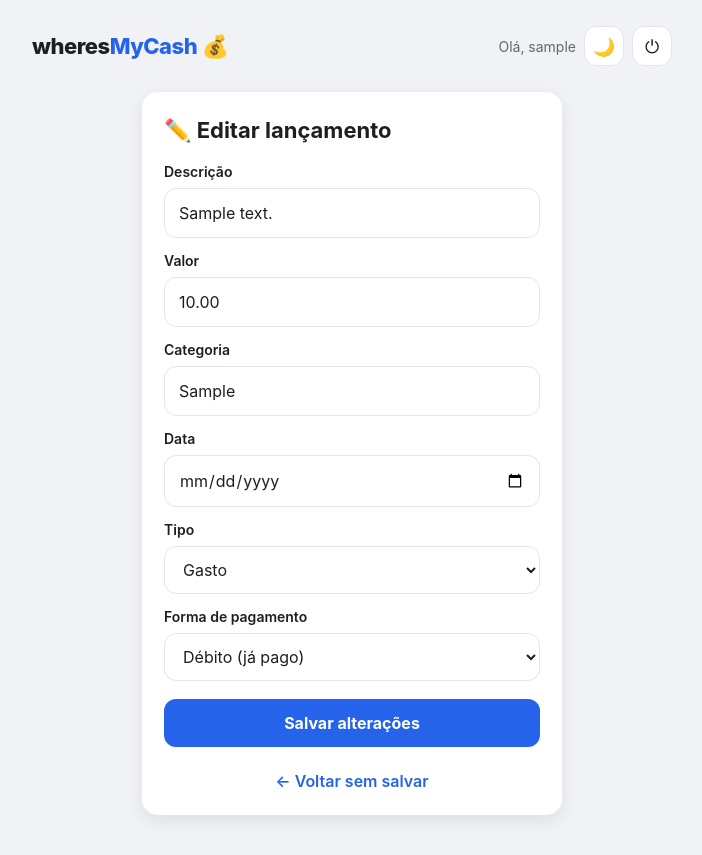
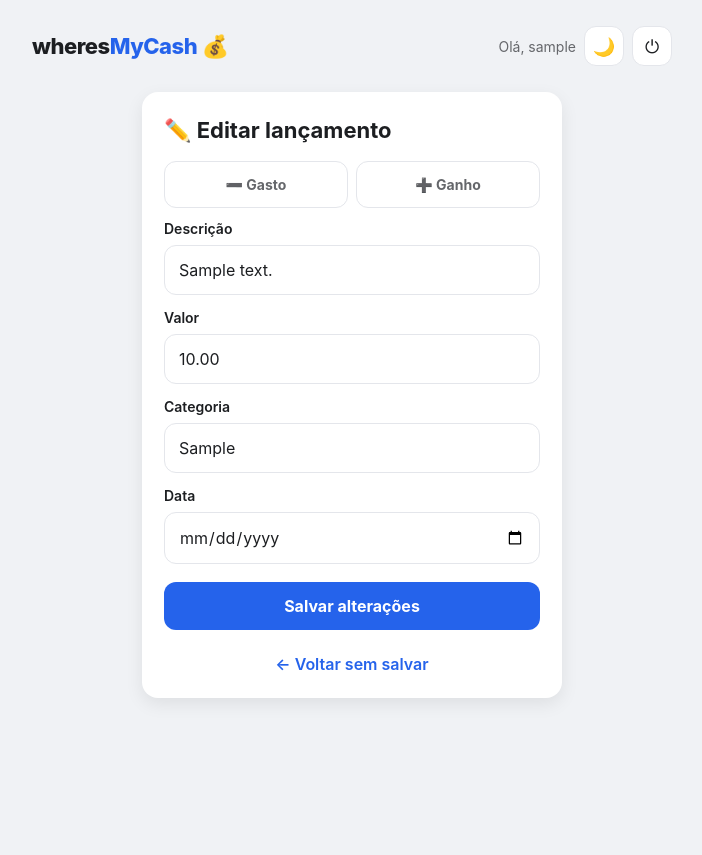
Before and after one commit to wotocoskig/whereMyCash, a Flask app: page /editar/1 in a window 1280 px wide. Shown: the whole page, without its empty margins (288-990 px from the left). After the commit the page ends 701 px from the top, so only its background shows below. Run offline with Flask 3, Linux system fonts and the light colour scheme; the visitor is signed in with stand-in values (Sample User, id 1); tables that the repository leaves empty hold one stand-in row (values such as "Sample post").

Commit message:
feat: seletor de tipo (Ganho/Gasto) em dois botoes no topo do formulario
- Substitui o dropdown por um seletor segmentado com botoes coloridos
- Gasto destaca em vermelho, Ganho em verde; mais intuitivo e limpo
- CSS do seletor compartilhado no base.html (home e edicao)
- Forma de pagamento continua aparecendo so quando o tipo e Gasto

```diff
--- a/templates/base.html
+++ b/templates/base.html
@@ -80,6 +80,18 @@
         .muted { color: var(--muted); }
         .receita { color: var(--receita); font-weight: 700; }
         .despesa { color: var(--despesa); font-weight: 700; }
+        /* Seletor de tipo (Gasto/Ganho) em dois botões */
+        .toggle-tipo { display: flex; gap: 8px; margin: 4px 0 10px; }
+        .toggle-tipo input { position: absolute; opacity: 0; width: 0; height: 0; pointer-events: none; }
+        .toggle-tipo .opt {
+            flex: 1; margin: 0; text-align: center; padding: 12px; border-radius: 12px;
+            border: 1.5px solid var(--border); background: var(--card-bg); color: var(--muted);
+            font-weight: 700; cursor: pointer; user-select: none; transition: all 0.15s ease;
+        }
+        .toggle-tipo .opt:hover { border-color: var(--muted); }
+        .toggle-tipo input:checked + .opt-gasto { border-color: var(--despesa); color: var(--despesa); background: rgba(220, 38, 38, 0.12); }
+        .toggle-tipo input:checked + .opt-ganho { border-color: var(--receita); color: var(--receita); background: rgba(22, 163, 74, 0.12); }
+        .toggle-tipo input:focus-visible + .opt { box-shadow: 0 0 0 3px rgba(37, 99, 235, 0.25); }
         {% block extra_css %}{% endblock %}
     </style>
 </head>
--- a/templates/editar.html
+++ b/templates/editar.html
@@ -6,6 +6,16 @@
     <h1 style="font-size: 22px;">✏️ Editar lançamento</h1>
 
     <form action="/editar/{{ t.id }}" method="POST">
+        <!-- Seletor de tipo: dois botões -->
+        <div class="toggle-tipo">
+            <input type="radio" name="tipo" id="tipo-gasto" value="DESPESA"
+                   {% if t.tipo == 'DESPESA' %}checked{% endif %} onchange="toggleForma()">
+            <label for="tipo-gasto" class="opt opt-gasto">➖ Gasto</label>
+            <input type="radio" name="tipo" id="tipo-ganho" value="RECEITA"
+                   {% if t.tipo == 'RECEITA' %}checked{% endif %} onchange="toggleForma()">
+            <label for="tipo-ganho" class="opt opt-ganho">➕ Ganho</label>
+        </div>
+
         <label for="descricao">Descrição</label>
         <input type="text" id="descricao" name="descricao" value="{{ t.descricao }}" required>
 
@@ -17,12 +27,6 @@
 
         <label for="data">Data</label>
         <input type="date" id="data" name="data" value="{{ t.data }}" required>
-
-        <label for="tipo">Tipo</label>
-        <select id="tipo" name="tipo" onchange="toggleForma()">
-            <option value="DESPESA" {% if t.tipo == 'DESPESA' %}selected{% endif %}>Gasto</option>
-            <option value="RECEITA" {% if t.tipo == 'RECEITA' %}selected{% endif %}>Ganho</option>
-        </select>
 
         <div id="campoForma">
             <label for="forma">Forma de pagamento</label>
@@ -43,8 +47,8 @@
 <script>
     // Mostra a forma de pagamento só quando o tipo é Gasto.
     function toggleForma() {
-        var tipo = document.getElementById('tipo').value;
-        document.getElementById('campoForma').style.display = (tipo === 'DESPESA') ? 'block' : 'none';
+        var ehGasto = document.getElementById('tipo-gasto').checked;
+        document.getElementById('campoForma').style.display = ehGasto ? 'block' : 'none';
     }
     toggleForma();
 </script>
```
Also changed, not shown: templates/index.html (+10 -6 lines).
